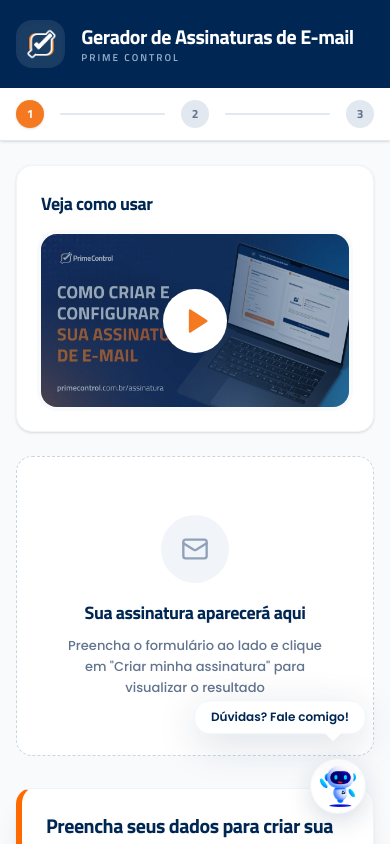
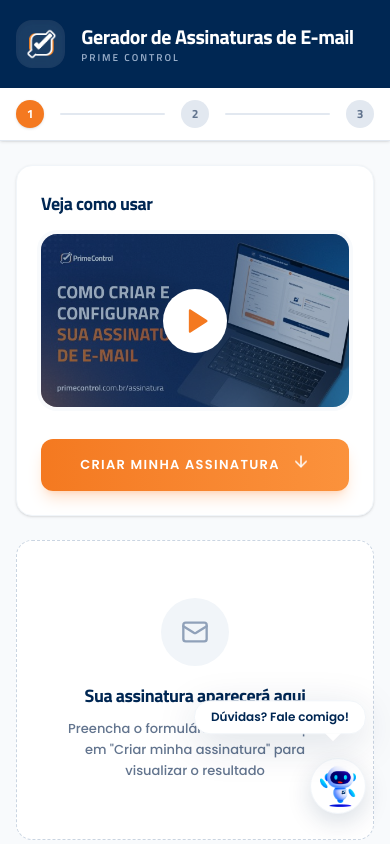
Before and after one commit to jhenifertx/Assinaturaprime, a React (Vite) app: page / in a window 390 px wide. Shown: the top 844 px of the page. Built offline with nearby package versions, Linux system fonts and the light colour scheme.

Commit message:
feat: add mobile-only anchor button below tutorial/placeholder to jump to form

```diff
--- a/src/app/App.tsx
+++ b/src/app/App.tsx
@@ -1,5 +1,5 @@
 import { useState, useCallback, useEffect } from 'react';
-import { LucideIcon, Check as CheckIcon, Copy as CopyIcon, ChevronDown as ChevronDownIcon, ChevronUp as ChevronUpIcon, Phone as PhoneIcon, Mail as MailIcon, Play as PlayIcon, Download as DownloadIcon, CheckCircle2 as CheckCircle2Icon, AlertCircle as AlertCircleIcon, Loader2 as Loader2Icon, RotateCcw as RotateCcwIcon, PlayCircle as PlayCircleIcon, X as XIcon, ExternalLink as ExternalLinkIcon } from 'lucide-react';
+import { LucideIcon, Check as CheckIcon, Copy as CopyIcon, ChevronDown as ChevronDownIcon, ChevronUp as ChevronUpIcon, Phone as PhoneIcon, Mail as MailIcon, Play as PlayIcon, Download as DownloadIcon, CheckCircle2 as CheckCircle2Icon, AlertCircle as AlertCircleIcon, Loader2 as Loader2Icon, RotateCcw as RotateCcwIcon, PlayCircle as PlayCircleIcon, X as XIcon, ExternalLink as ExternalLinkIcon, ArrowDown as ArrowDownIcon } from 'lucide-react';
 import imgPrimeControl from "figma:asset/a0d2e91fe30a3ed67d7934c34a6512e942d5c35b.png";
 import tutorialCover from '../assets/tutorial-cover-final.jpg';
 import Chatbot from './components/Chatbot.tsx';
@@ -327,7 +327,7 @@
 
       <main className="max-w-[1200px] mx-auto px-4 sm:px-8 py-6 lg:py-8">
         <div className="grid grid-cols-1 lg:grid-cols-12 gap-8 relative pb-10">
-          <div className="lg:col-span-5 order-2 lg:order-1 h-full">
+          <div className="lg:col-span-5 order-2 lg:order-1 h-full" id="signature-form">
             <div className="bg-white rounded-2xl shadow-xl border border-slate-100 border-l-[6px] border-l-orange-500 p-6 lg:p-8 lg:sticky lg:top-6 z-20 transition-all duration-500">
               <div className="mb-6 font-['Titillium_Web',sans-serif]">
                 <h2 className="text-xl sm:text-2xl text-[#002753] font-bold mb-2 tracking-tight leading-tight">
@@ -565,6 +565,17 @@
                       </div>
                     )}
                   </div>
+
+                  {/* Mobile Anchor Button */}
+                  <div className="lg:hidden px-6 pb-6 pt-2">
+                    <button
+                      onClick={() => document.getElementById('signature-form')?.scrollIntoView({ behavior: 'smooth' })}
+                      className="w-full py-4 bg-gradient-to-r from-[#f47920] to-[#fb923c] text-white rounded-xl font-bold uppercase tracking-widest text-[13px] shadow-lg shadow-orange-500/20 flex items-center justify-center gap-3 active:scale-95 transition-all group"
+                    >
+                      <span>Criar minha assinatura</span>
+                      <ArrowDownIcon size={18} className="animate-bounce group-hover:animate-none" />
+                    </button>
+                  </div>
                 </div>
 
                 <div className="bg-white rounded-2xl border border-dashed border-slate-300 p-10 flex flex-col items-center justify-center text-center transition-colors min-h-[300px]">
--- a/src/app/AppV2.tsx
+++ b/src/app/AppV2.tsx
@@ -1,5 +1,5 @@
 import { useState, useCallback, useEffect } from 'react';
-import { LucideIcon, Check as CheckIcon, Copy as CopyIcon, ChevronDown as ChevronDownIcon, ChevronUp as ChevronUpIcon, Phone as PhoneIcon, Mail as MailIcon, Play as PlayIcon, Download as DownloadIcon, CheckCircle2 as CheckCircle2Icon, AlertCircle as AlertCircleIcon, Loader2 as Loader2Icon, RotateCcw as RotateCcwIcon, PlayCircle as PlayCircleIcon, X as XIcon, Code as CodeIcon, ExternalLink as ExternalLinkIcon } from 'lucide-react';
+import { LucideIcon, Check as CheckIcon, Copy as CopyIcon, ChevronDown as ChevronDownIcon, ChevronUp as ChevronUpIcon, Phone as PhoneIcon, Mail as MailIcon, Play as PlayIcon, Download as DownloadIcon, CheckCircle2 as CheckCircle2Icon, AlertCircle as AlertCircleIcon, Loader2 as Loader2Icon, RotateCcw as RotateCcwIcon, PlayCircle as PlayCircleIcon, X as XIcon, Code as CodeIcon, ExternalLink as ExternalLinkIcon, ArrowDown as ArrowDownIcon } from 'lucide-react';
 import imgPrimeControl from "figma:asset/a0d2e91fe30a3ed67d7934c34a6512e942d5c35b.png";
 import tutorialCover from '../assets/tutorial-cover-final.jpg';
 import Chatbot from './components/Chatbot.tsx';
@@ -327,7 +327,7 @@
 
       <main className="max-w-[1200px] mx-auto px-4 sm:px-8 py-6 lg:py-8">
         <div className="grid grid-cols-1 lg:grid-cols-12 gap-8 relative pb-10">
-          <div className="lg:col-span-5 order-2 lg:order-1 h-full">
+          <div className="lg:col-span-5 order-2 lg:order-1 h-full" id="signature-form">
             <div className="bg-white rounded-2xl shadow-xl border border-slate-100 border-l-[6px] border-l-orange-500 p-6 lg:p-8 lg:sticky lg:top-6 z-20 transition-all duration-500">
               <div className="mb-6 font-['Titillium_Web',sans-serif]">
                 <h2 className="text-xl sm:text-2xl text-[#002753] font-bold mb-2 tracking-tight leading-tight">
@@ -551,6 +551,17 @@
                       <p className="text-slate-500 text-[13px] font-medium max-w-[280px] leading-relaxed font-['Poppins',sans-serif]">
                         Preencha o formulário ao lado e clique em "Criar Assinatura Digital" para visualizar o resultado.
                       </p>
+
+                      {/* Mobile Anchor Button */}
+                      <div className="lg:hidden mt-6 w-full max-w-[280px]">
+                        <button
+                          onClick={() => document.getElementById('signature-form')?.scrollIntoView({ behavior: 'smooth' })}
+                          className="w-full py-4 bg-gradient-to-r from-[#f47920] to-[#fb923c] text-white rounded-xl font-bold uppercase tracking-widest text-[13px] shadow-lg shadow-orange-500/20 flex items-center justify-center gap-3 active:scale-95 transition-all group"
+                        >
+                          <span>Preencher dados</span>
+                          <ArrowDownIcon size={18} className="animate-bounce group-hover:animate-none" />
+                        </button>
+                      </div>
                     </div>
                   ) : (
                     <div
```
